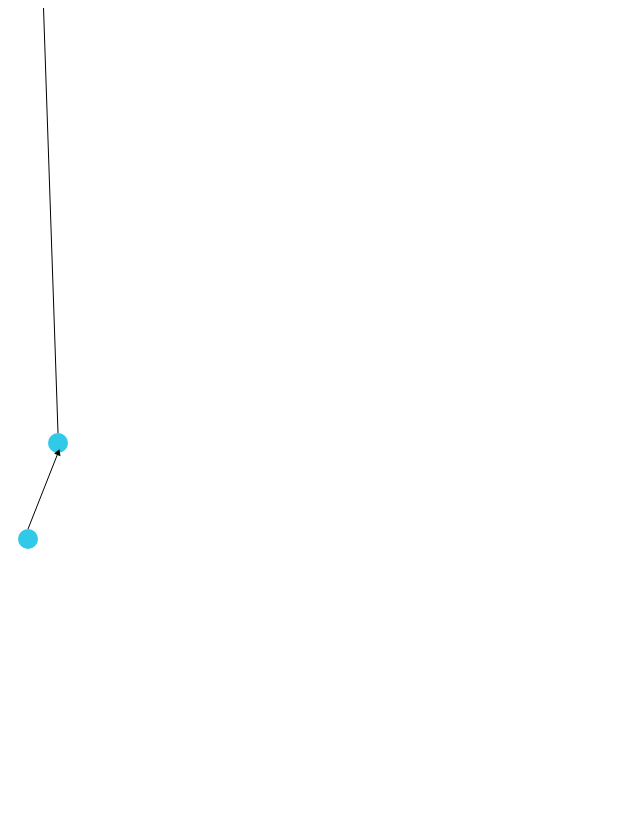
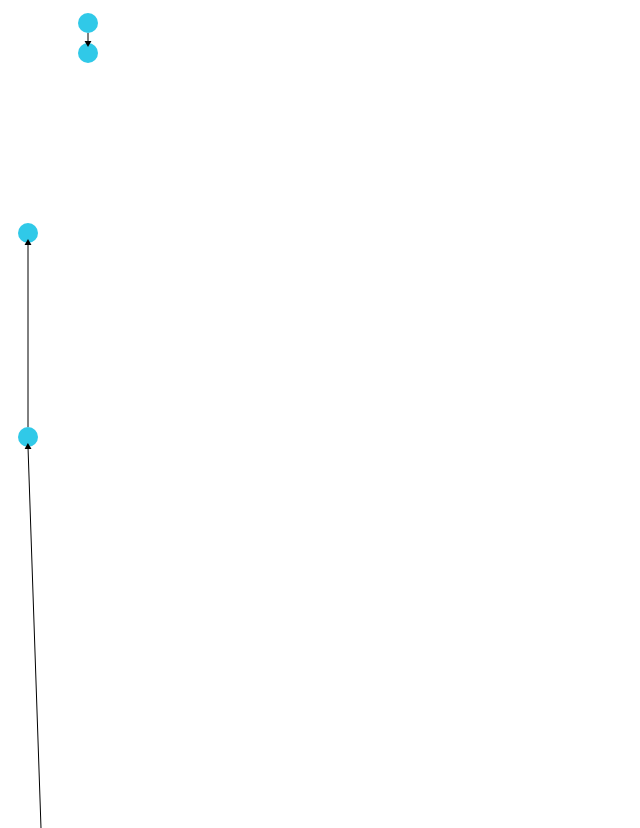
Before and after one commit to leahcornelius/avrio-explorer, a plain HTML site: page src/DAG.html in a window 1280 px wide. Shown: the top 828 px of the page, without its empty margins (0-640 px from the left). Before the commit the page ends 800 px from the top, so only its background shows below. Drawn offline with Linux system fonts and the light colour scheme.

Commit message:
Update DAG.html

```diff
--- a/src/DAG.html
+++ b/src/DAG.html
@@ -11,7 +11,7 @@ overflow-y: scroll;
 </head>
 <body>
 
-<div id="dag-chart" class="dag-chart" style="width: 250px; height: 550px;"></div>
+<div id="dag-chart" class="dag-chart" style="width: 100%; height: 100%;"></div>
 
 
 <script>
```
